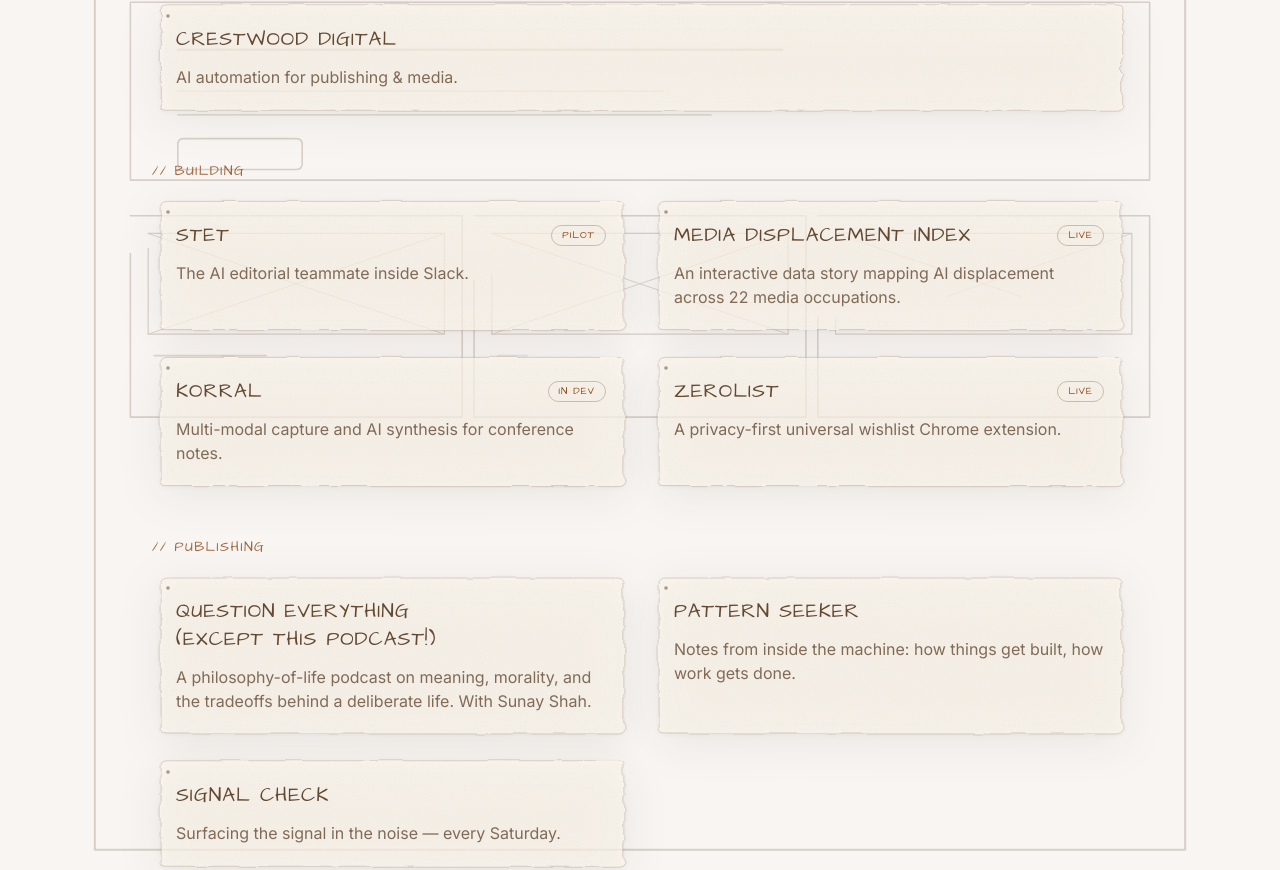
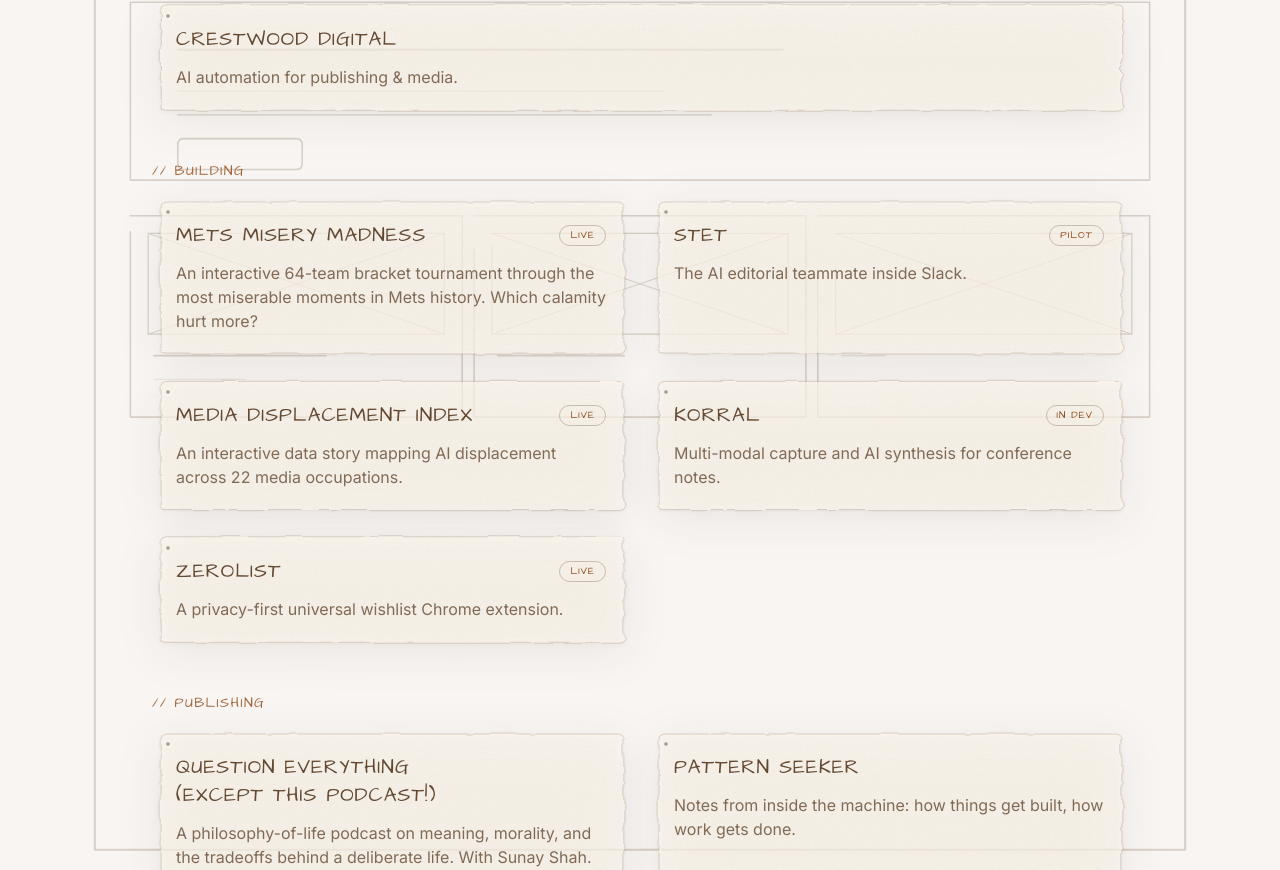
Before and after one commit to chiragdshah/chiragdshah-site, a React (Vite) app: page / in a window 1280 px wide. Shown: the part 1071-1941 px from the top of the page. Built offline with nearby package versions, Linux system fonts and the light colour scheme; no server answers.

Commit message:
Move Mets Misery Madness link from header to Active Projects section

```diff
--- a/src/components/SiteHeader.tsx
+++ b/src/components/SiteHeader.tsx
@@ -16,7 +16,6 @@
 
 const EXTERNAL_LINKS: readonly { href: string; label: string }[] = [
   { href: "https://cshah.substack.com/", label: "Blog" },
-  { href: "/metsmiserymadness", label: "Mets Misery Madness" },
 ] as const;
 
 export function SiteHeader() {
--- a/src/sections/CurrentProjects.tsx
+++ b/src/sections/CurrentProjects.tsx
@@ -15,6 +15,13 @@
 };
 
 const building: Project[] = [
+  {
+    name: "METS MISERY MADNESS",
+    description:
+      "An interactive 64-team bracket tournament through the most miserable moments in Mets history. Which calamity hurt more?",
+    status: "Live",
+    href: "/metsmiserymadness",
+  },
   {
     name: "STET",
     description: "The AI editorial teammate inside Slack.",
```
